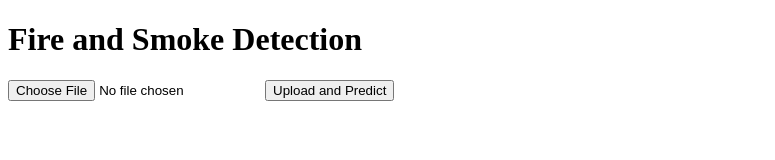
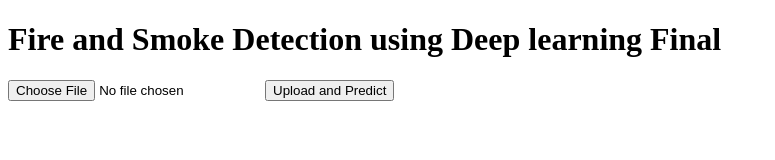
Before and after one commit to Manasi-Bhagat/Fire-and-Smoke-Detection-Model-using-Deep-Learning-Final, a plain HTML site: page index.html in a window 1280 px wide. Shown: the whole page, without its empty margins (0-775 px from the left). Drawn offline with Linux system fonts and the light colour scheme.

Commit message:
Update index.html

```diff
--- a/index.html
+++ b/index.html
@@ -3,10 +3,10 @@
 <head>
     <meta charset="UTF-8">
     <meta name="viewport" content="width=device-width, initial-scale=1.0">
-    <title>Fire and Smoke Detection</title>
+    <title>Fire and Smoke Detection Model using Deep learning Final</title>
 </head>
 <body>
-    <h1>Fire and Smoke Detection</h1>
+    <h1>Fire and Smoke Detection using Deep learning Final</h1>
     <form method="POST" enctype="multipart/form-data">
         <input type="file" name="file">
         <input type="submit" value="Upload and Predict">
```
